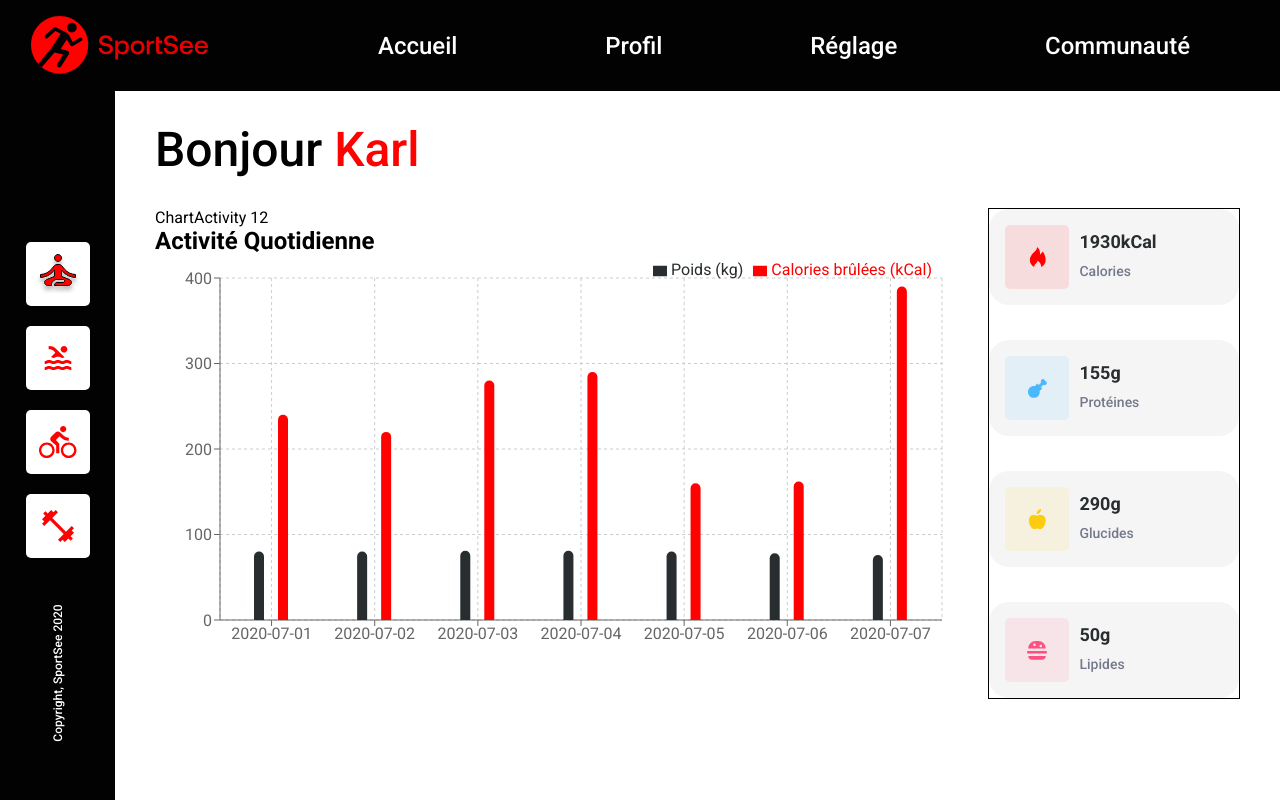
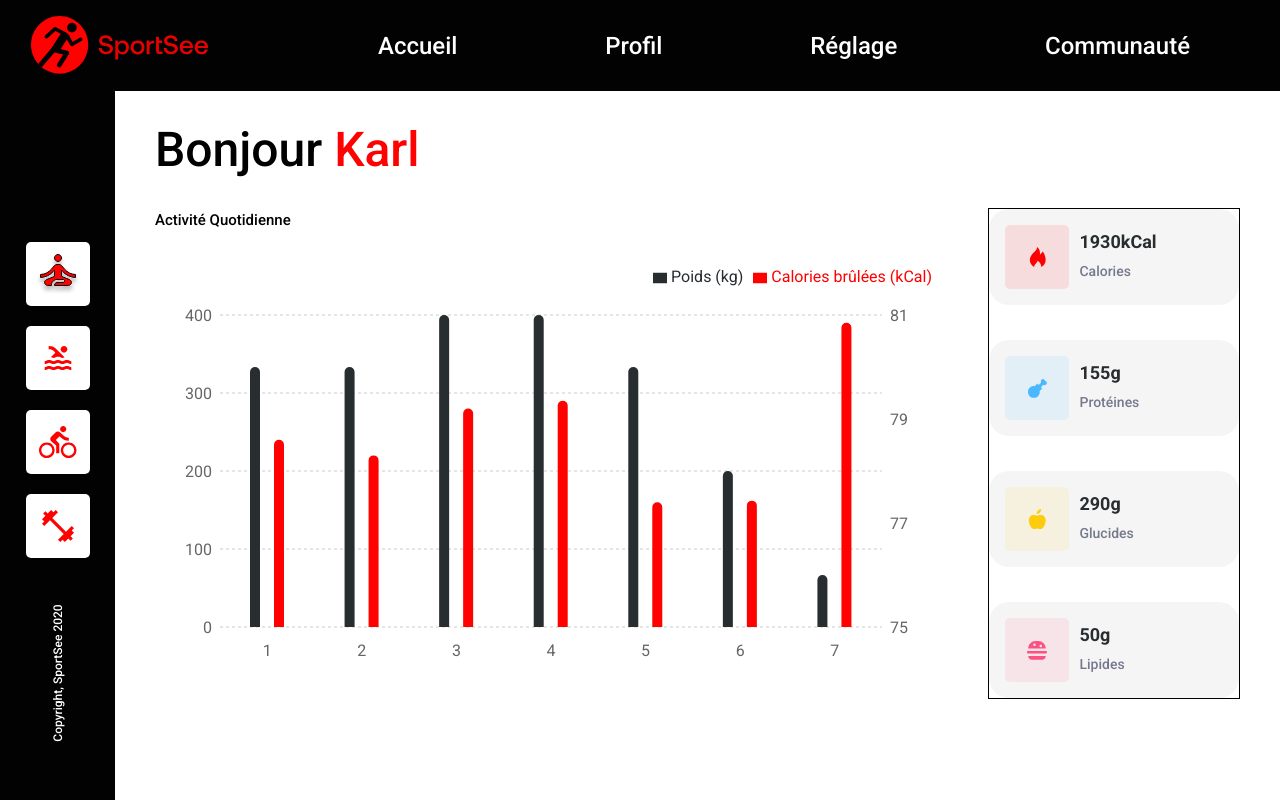
Before and after one commit to Leen151/SportSee-Frontend, a React (Vite) app: page /user/12 in a window 1280 px wide. Built offline with nearby package versions, Linux system fonts and the light colour scheme.

Commit message:
mise en forme graph activity + api provisoire

```diff
--- a/src/components/chartActivity/ChartActivity.jsx
+++ b/src/components/chartActivity/ChartActivity.jsx
@@ -7,8 +7,32 @@ import { BarChart, Bar, Rectangle, XAxis, YAxis, CartesianGrid, Tooltip, Legend,
 
 export const ChartActivity = ({id}) => {
   const activity = getActivityById(id);
-  const sessions = activity.sessions;
-  console.log(sessions)
+  // const sessions = activity.sessions;
+
+  const sessions = activity.sessions.map((session, index) => {
+    session.dayNumber = index + 1; // ajoute une propriété dayNumber à chaque session et sa valeur est deduite de l'index (index+1 pour partir de 1)
+    return session;
+  });
+
+  let maxWeight = 0;
+  sessions.forEach(session => {
+    if (session.kilogram > maxWeight) {
+      maxWeight = session.kilogram;
+    }
+  });
+
+  let minWeight = maxWeight;
+  sessions.forEach(session => {
+    if (session.kilogram < minWeight){
+      minWeight = session.kilogram;
+    }
+  });
+
+  //afin d'avoir une echelle propre (de 2 en 2 si necessaire) il faut savoir si les 2 valeur sont paires ou impaires
+  let twiceIsEven = false
+  if (minWeight%2 === 0 && maxWeight%2 ===0){
+    twiceIsEven = true;
+  }
 
   const legendFormatter = (value) => {
     switch (value) {
@@ -24,18 +48,24 @@ export const ChartActivity = ({id}) => {
 
   return (
     <>
-      <div>ChartActivity {id}</div>
+      <h2 className="title-activity-chart">Activité Quotidienne</h2>
 
-      <h2>Activité Quotidienne</h2>
       <ResponsiveContainer width="100%" height={400}>
         <BarChart data={sessions}>
-          <CartesianGrid strokeDasharray="3 3" />
-          <XAxis dataKey="day" />
-          <YAxis />
+          {/* pour n'avoir que les traits horizontaux de la grille + strokeDasharray="3 3" permet que la grille soit en pointillé avec les espace égaux aus trait  */}
+          <CartesianGrid horizontal={true} vertical={false} strokeDasharray="3 3" />
+          {/* tick : permet de décaler les legende de 10px vers le bas */}
+          {/* axisLine=false permet de desactiver l'affichage des axes */}
+          {/* tickLine=false permet d'enlever les graduations */}
+          <XAxis dataKey="dayNumber" tick={{ dy: 10 }} axisLine={false} tickLine={false}/>
+          <YAxis yAxisId="left" orientation="left" axisLine={false} tickLine={false}/>
+          {/* domain permet de définir les valeurs de l'échelle */}
+          <YAxis yAxisId="right" orientation="right" domain={[twiceIsEven ? minWeight - 2 : minWeight-1, maxWeight]} axisLine={false} tickLine={false} className="toto"/>
           <Tooltip />
           <Legend verticalAlign="top" align="right" formatter={legendFormatter} />
-          <Bar dataKey="kilogram" fill="#282D30" barSize={10} radius={[10, 10, 0, 0]} style={{ transform: 'translateX(-5px)' }}/>
-          <Bar dataKey="calories" fill="#FF0101" barSize={10} radius={[10, 10, 0, 0]} style={{ transform: 'translateX(5px)' }}/>
+
+          <Bar dataKey="kilogram" fill="#282D30" barSize={10} radius={[10, 10, 0, 0]} style={{ transform: 'translateX(-5px)' }} yAxisId="right" />
+          <Bar dataKey="calories" fill="#FF0101" barSize={10} radius={[10, 10, 0, 0]} style={{ transform: 'translateX(5px)' }} yAxisId="left" />
         </BarChart>
       </ResponsiveContainer>
     </>
--- a/src/components/chartActivity/chartActivity.scss
+++ b/src/components/chartActivity/chartActivity.scss
@@ -0,0 +1,14 @@
+.title-activity-chart{
+  font-size: 15px;
+  font-weight: 500;
+  line-height: 24px;
+  margin-bottom: 30px;
+}
+
+.recharts-cartesian-axis-tick-value tspan{
+  margin-top: 15px;
+}
+
+.recharts-default-legend li {
+  margin-bottom: 30px;
+}
--- a/src/pages/dashboardPage/DashboardPage.jsx
+++ b/src/pages/dashboardPage/DashboardPage.jsx
@@ -1,14 +1,35 @@
 import { useParams } from "react-router-dom";
 import { getUserById } from '../../data/api';
 import { KeyCard } from "../../components/keyCard/KeyCard";
+import { ChartActivity } from "../../components/chartActivity/ChartActivity";
 import "./dashboardPage.scss"
-import { ChartActivity } from "../../components/chartActivity/ChartActivity";
+import {useState, useEffect} from 'react'
 
 
 export const Dashboard = () => {
 
   const { id } = useParams();
+  const userId = parseInt(id, 10);
   const user = getUserById(id)
+
+  console.log(user)
+  // const [user, setUser] = useState(null);
+  // const [error, setError] = useState(null);
+
+  // useEffect(() => {
+  //   getUserById(userId)
+  //     .then((userData) => {
+  //       setUser(userData);
+  //       setError(null);
+  //     })
+  //     .catch((error) => {
+  //       console.error('Erreur lors de la récupération des données:', error);
+  //       setError(error.message);
+  //     });
+  // }, [userId]);
+
+
+
 
   let firstname = user.userInfos.firstName
 
@@ -17,6 +38,13 @@ export const Dashboard = () => {
 
   const keyDatasTab = Object.entries(keyDatas);
   // console.log(keyDatasTab)
+
+  // if (error) {
+  //   return <p>Erreur: {error}</p>; // Afficher un message d'erreur si une erreur est survenue
+  // }
+
+  // if (!user) return <p>Chargement...</p>; // Afficher un message de chargement si les données ne sont pas encore là
+
 
   return (
     <main className="main-dashboard">
```
Also changed, not shown: src/data/api.jsx (+28 -4 lines).
